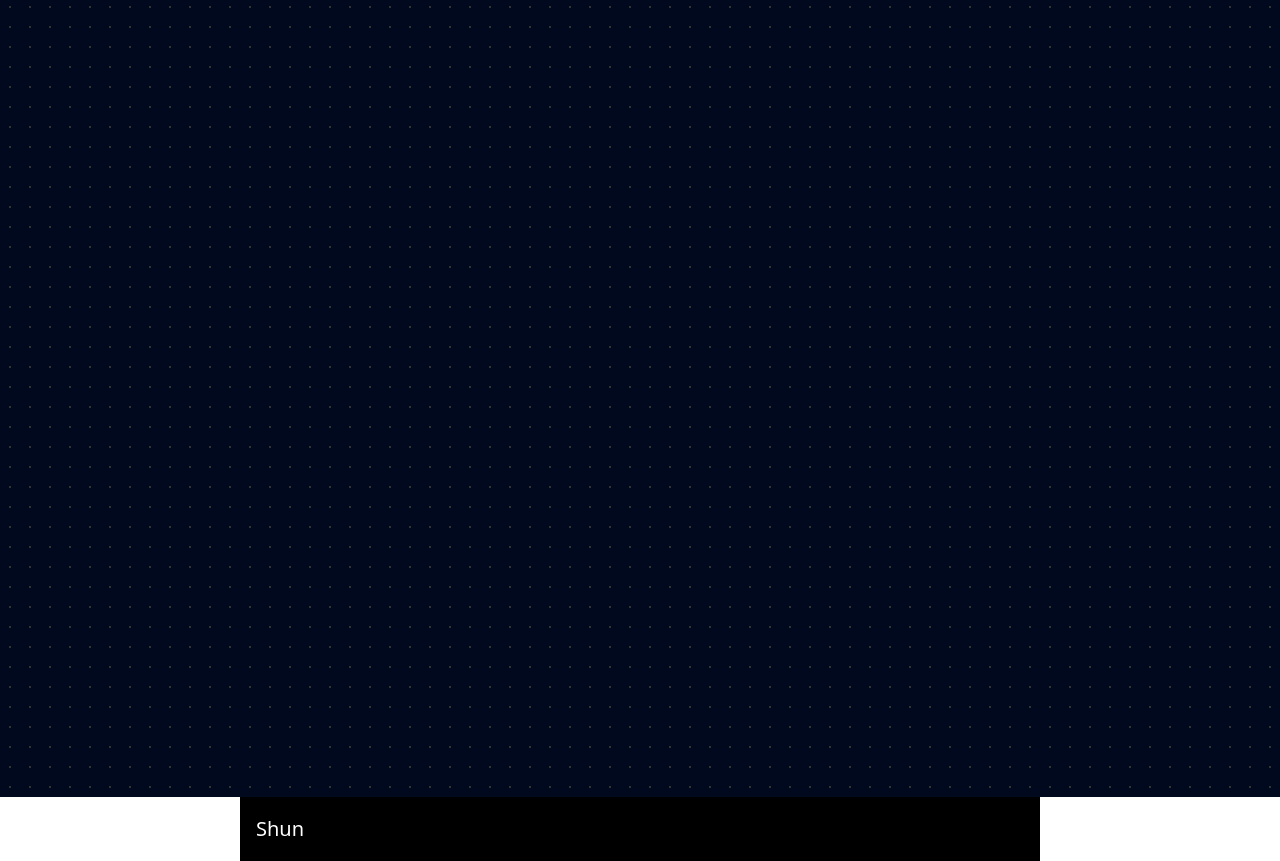
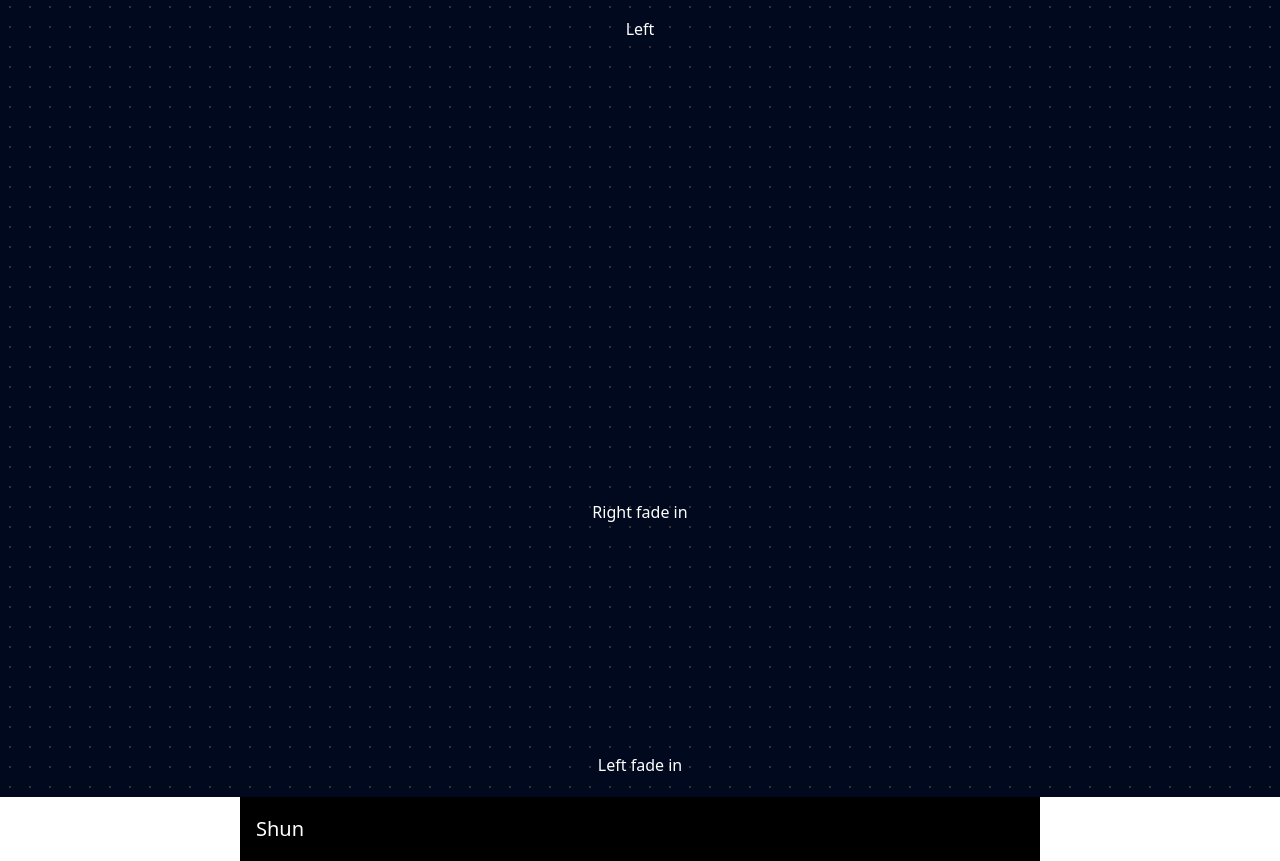
Before and after one commit to shunkhaing/neonPortfoli, an Astro site: page / in a window 1280 px wide. Shown: the part 955-1816 px from the top of the page. Built offline with nearby package versions, Linux system fonts and the light colour scheme; Astro itself is replaced by a stand-in of ours.

Commit message:
added SVG skills in skillsSection, changed bg, created Projects sect

```diff
--- a/src/components/Card.astro
+++ b/src/components/Card.astro
@@ -1,4 +1,4 @@
----
+<!-- ---
 interface Props {
 	title: string;
 	body: string;
@@ -60,4 +60,4 @@
 	.link-card:is(:hover, :focus-within) h2 {
 		color: rgb(var(--accent-light));
 	}
-</style>
+</style> -->
--- a/src/components/Projects.astro
+++ b/src/components/Projects.astro
@@ -1,8 +1,20 @@
 <div>
-    <div class="flex h-screen items-center justify-center p-5 animated-background bg-[#000000] bg-[radial-gradient(#ffffff33_1px,#00091d_1px)]
+    <div class="flex flex-col justify-between h-screen items-center p-5 animated-background bg-[#000000] bg-[radial-gradient(#ffffff33_1px,#00091d_1px)]
     bg-[size:20px_20px]">
 
+        <div class="flex flex-row text-white h-[calc(100%_/_3)]">
+            <div class="code code--small code--left aos-init aos-animate" data-aos="fade-right">
+                Left
+            </div>
+        </div>
 
+        <div class=" text-white">
+            Right fade in
+        </div>
+
+        <div class=" text-white">
+            Left fade in
+        </div>
 
     </div>
 
```
